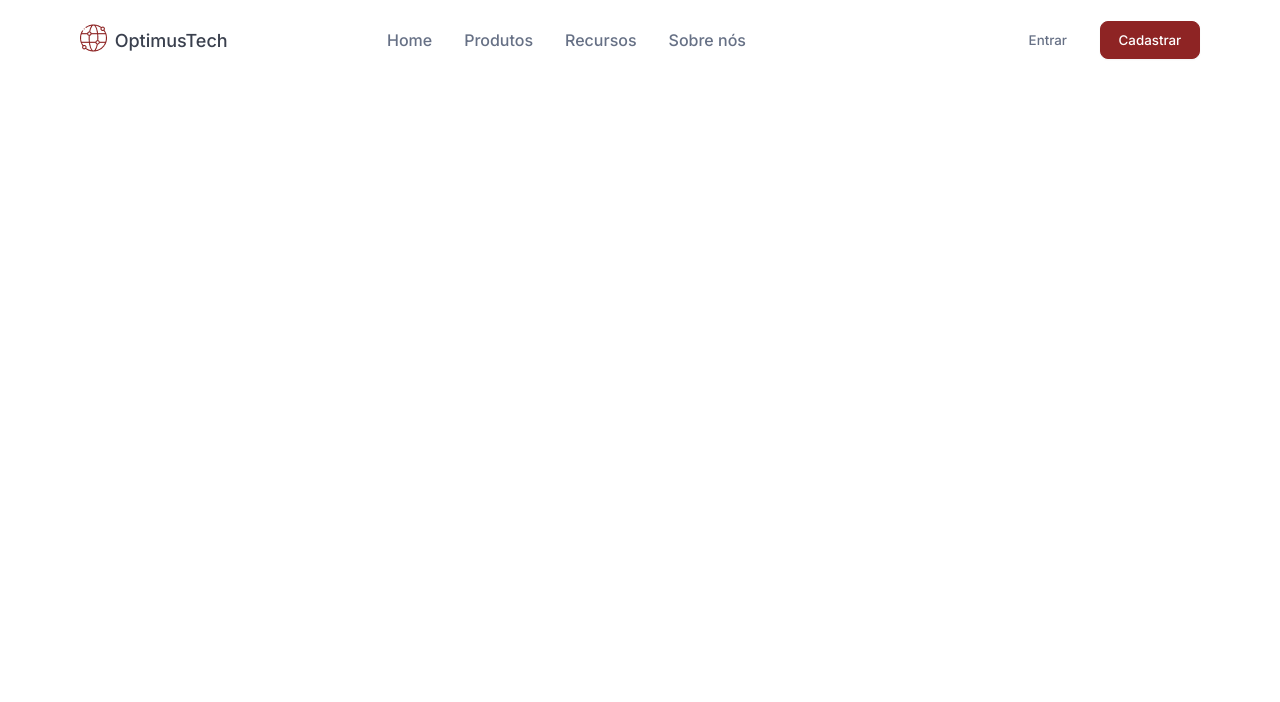
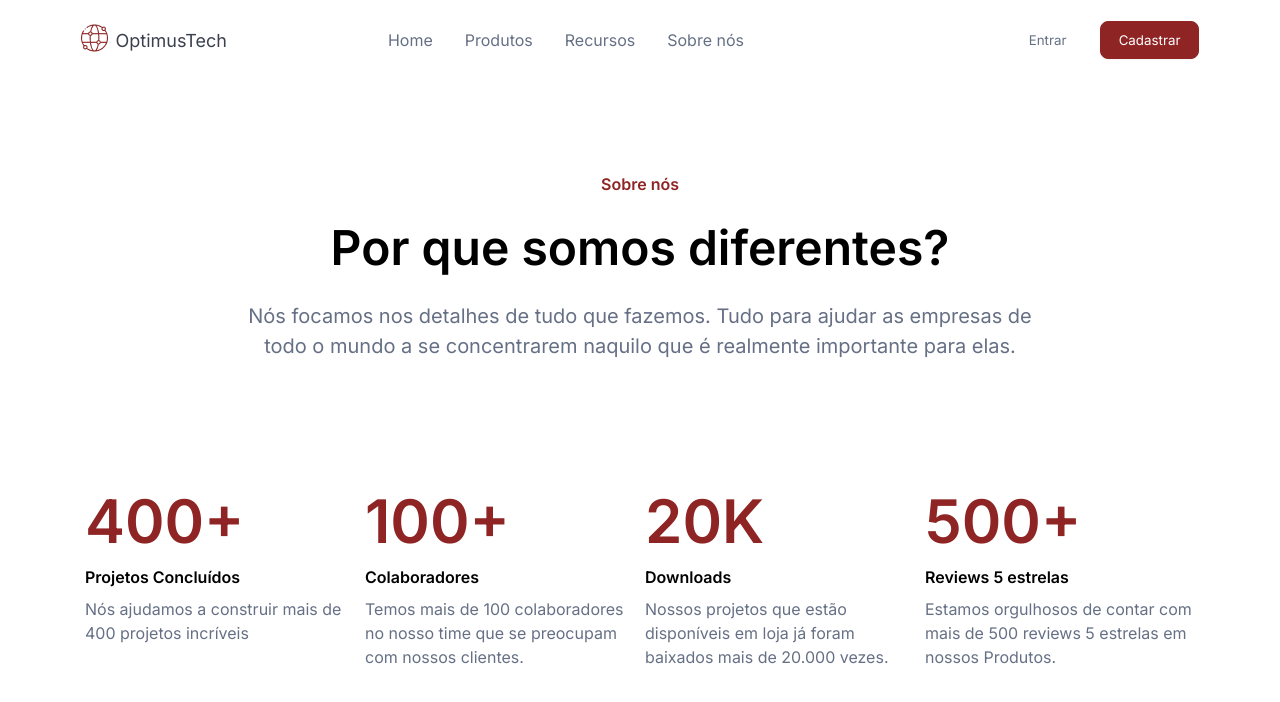
Before and after one commit to Luquinhazm/7daysOfCode, a plain HTML site: page Desafio HTML e CSS/One Day - Cabeçalho/index.html in a window 1280 px wide. Drawn offline with Linux system fonts and the light colour scheme.

Commit message:
Adicionando section 'sobre nós'

```diff
--- a/Desafio HTML e CSS/One Day - Cabeçalho/index.html
+++ b/Desafio HTML e CSS/One Day - Cabeçalho/index.html
@@ -8,7 +8,7 @@
 
     <link rel="preconnect" href="https://fonts.googleapis.com">
     <link rel="preconnect" href="https://fonts.gstatic.com" crossorigin>
-    <link href="https://fonts.googleapis.com/css2?family=Inter:wght@500;600&display=swap" rel="stylesheet">
+    <link href="https://fonts.googleapis.com/css2?family=Inter:wght@400;500;600&display=swap" rel="stylesheet">
 
     <link rel="stylesheet" href="style.css">
 
@@ -34,5 +34,36 @@
         </div>
     </header>
 
+    <section id="sobre">
+        <h3>Sobre nós</h3>
+        <h1>Por que somos diferentes?</h1>
+        <p>Nós focamos nos detalhes de tudo que fazemos. Tudo para ajudar as empresas de
+        todo o mundo a se concentrarem naquilo que é realmente importante para elas.</p>
+    </section>
+
+    <section id="info-cards">
+        <div class="card">
+            <h3 id="title-card">400+</h3>
+            <p><strong>Projetos Concluídos</strong></p>
+            <p>Nós ajudamos a construir mais de 400 projetos incríveis</p>
+        </div>
+        <div class="card">
+            <h3 id="title-card">100+</h3>
+            <p><strong>Colaboradores</strong></p>
+            <p>Temos mais de 100 colaboradores no nosso time que se preocupam com nossos clientes.</p>
+
+        </div>
+        <div class="card">
+            <h3 id="title-card">20K</h3>
+            <p><strong>Downloads</strong></p>
+            <p>Nossos projetos que estão disponíveis em loja já foram baixados mais de 20.000 vezes.</p>
+        </div>
+        <div class="card">
+            <h3 id="title-card">500+</h3>
+            <p><strong>Reviews 5 estrelas</strong></p>
+            <p>Estamos orgulhosos de contar com mais de 500 reviews 5 estrelas em nossos Produtos.</p>
+        </div>
+    </section>
+
 </body>
 </html>
--- a/Desafio HTML e CSS/One Day - Cabeçalho/style.css
+++ b/Desafio HTML e CSS/One Day - Cabeçalho/style.css
@@ -68,3 +68,66 @@ button{
 }
 
 /* Fim do cabeçalho */
+
+/*inicio sobre nós*/
+
+#sobre{
+    display: flex;
+    flex-direction: column;
+    align-items: center;
+    justify-content: center;
+    height: 400px;
+}
+
+#sobre h3{
+    font-weight: 600;
+    font-size: 16px;
+    color: #8E2424;
+}
+
+#sobre h1{
+    font-size: 48px;
+    margin: 24px 0px ;
+}
+
+#sobre p{
+    color: #667085;
+    width: 800px;
+    height: 85px;
+    text-align: center;
+    font-size: 20px;
+    font-weight: 400;
+    line-height: 30px;
+}
+
+#info-cards{
+    display: flex;
+    justify-content: center;
+}
+
+.card{
+    display: flex;
+    flex-direction: column;
+    gap: 8px;
+    width: 280px;
+    padding: 5px ;
+}
+
+.card p{
+    color: #667085;
+    font-size: 16px;
+    font-weight: 400;
+    line-height: 24px;
+    text-align: left;
+}
+
+.card strong{
+    color: #000;
+}
+
+.card h3{
+    font-size: 60px;
+    color: #8E2424;
+}
+
+/* fim de sobre nós*/
```
